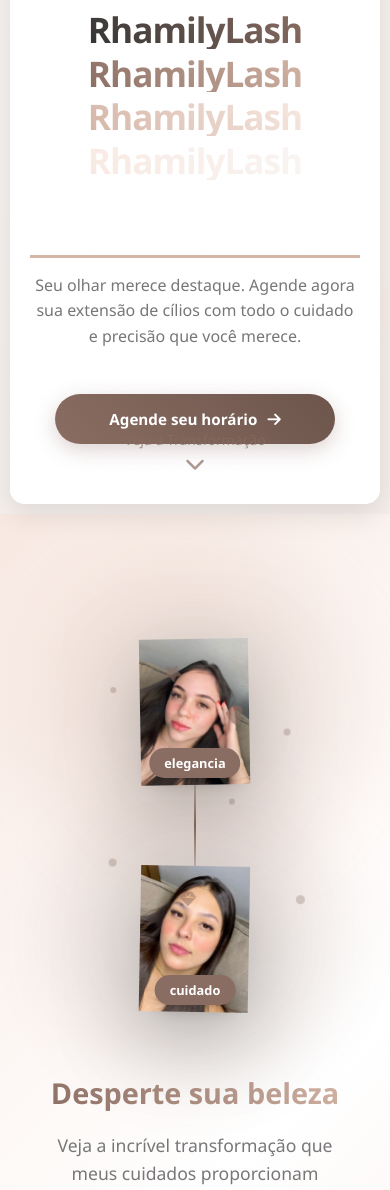
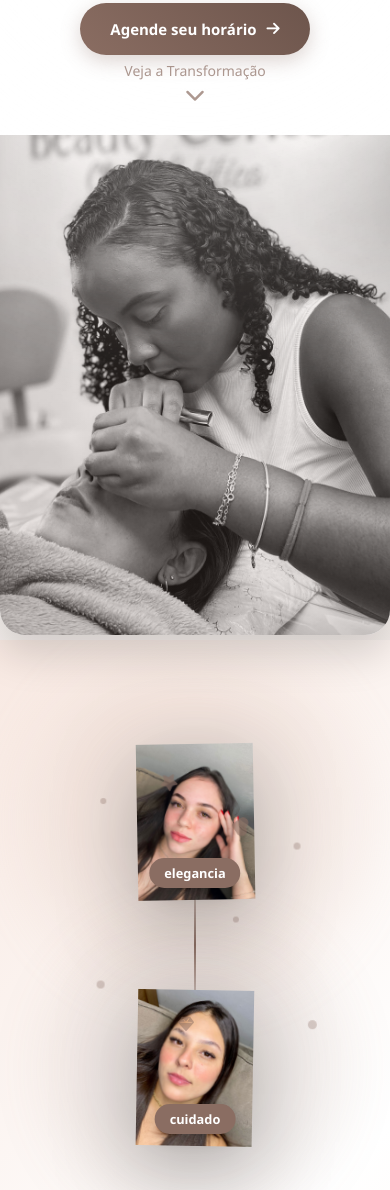
Before and after one commit to codigo-collab/RhamilyLash, a plain HTML site: page index.html in a window 390 px wide. Shown: the part 410-1600 px from the top of the page. Drawn offline with Linux system fonts and the light colour scheme.

Commit message:
Update style.css

```diff
--- a/style.css
+++ b/style.css
@@ -881,79 +881,61 @@ body {
     }
 }
 
-/* ===== NOVOS AJUSTES MOBILE - MÉTODO ALTERNATIVO ===== */
+/* ===== AJUSTES APENAS PARA A SEGUNDA PÁGINA NO MOBILE ===== */
 
 /* Para telas menores que 1100px (Tablet e Mobile) */
 @media (max-width: 1100px) {
+    /* PRIMEIRA PÁGINA VOLTA AO NORMAL */
     .container {
-        flex-direction: column-reverse; /* INVERTE A ORDEM - imagem primeiro */
+        flex-direction: column;
         min-height: auto;
-        margin: 20px;
     }
 
     .content {
         flex: none;
         width: 100%;
-        padding: 40px 30px;
-        text-align: center;
+        padding: 50px 40px;
     }
 
     .image-container {
         flex: none;
         width: 100%;
-        height: 60vh; /* Imagem MUITO maior no mobile */
-        min-height: 400px;
+        height: 400px;
     }
 
     .logo-line {
-        font-size: 3.5rem;
+        font-size: 50px;
     }
 
     .btn-container {
         justify-content: center;
-        margin-top: 30px;
-    }
-
-    .btn {
-        width: 90%;
-        max-width: 350px;
-        padding: 18px 40px;
-        font-size: 1.1rem;
     }
 
     .description {
         max-width: 100%;
-        margin: 25px auto;
-        text-align: center;
-        padding-left: 0;
-        border-left: none;
-        border-top: 3px solid var(--accent);
-        padding-top: 15px;
     }
 
-    /* Ajustes para a segunda página */
+    /* SEGUNDA PÁGINA - AJUSTES MOBILE */
     .showcase-container {
         grid-template-columns: 1fr;
-        gap: 40px;
-        padding: 20px;
+        gap: 50px;
     }
 
     .showcase-content {
         padding-right: 0;
         text-align: center;
-        order: 2; /* Conteúdo fica depois das imagens */
+        order: 2; /* Conteúdo fica DEPOIS das imagens */
     }
 
     .showcase-header h2 {
-        font-size: 2.5rem;
+        font-size: 2.8rem;
     }
 
     .dual-images-container {
-        height: 70vh; /* Container MUITO maior */
-        min-height: 500px;
+        height: 600px; /* Container MAIOR no mobile */
         flex-direction: column;
-        gap: 40px;
-        order: 1; /* Imagens ficam primeiro */
+        gap: 30px;
+        order: 1; /* Imagens ficam PRIMEIRO */
     }
 
     .image-wrapper {
@@ -972,7 +954,7 @@ body {
     }
 
     .connection-line {
-        width: 120px;
+        width: 150px;
         transform: rotate(90deg);
     }
 
@@ -980,42 +962,41 @@ body {
         grid-template-columns: 1fr;
         gap: 20px;
     }
+
+    .btn-secondary {
+        width: 100%;
+        max-width: 350px;
+        margin: 0 auto;
+        display: block;
+    }
 }
 
 /* Para telas menores que 768px (Mobile) */
 @media (max-width: 768px) {
-    .container {
-        margin: 15px;
-        border-radius: 20px;
+    .content {
+        padding: 40px 30px;
     }
 
-    .content {
-        padding: 35px 25px;
+    .logo-line {
+        font-size: 40px;
     }
 
     .image-container {
-        height: 50vh;
-        min-height: 350px;
-    }
-
-    .logo-line {
-        font-size: 2.8rem;
+        height: 350px;
     }
 
     .btn {
-        width: 100%;
-        max-width: 320px;
-        padding: 16px 35px;
-        font-size: 1rem;
+        padding: 18px 35px;
+        font-size: 16px;
     }
 
     .description {
-        font-size: 1rem;
-        margin: 20px 0;
+        font-size: 16px;
     }
 
+    /* SEGUNDA PÁGINA - AJUSTES MOBILE */
     .showcase-header h2 {
-        font-size: 2rem;
+        font-size: 2.2rem;
     }
 
     .showcase-header p {
@@ -1023,9 +1004,7 @@ body {
     }
 
     .dual-images-container {
-        height: 60vh;
-        min-height: 400px;
-        gap: 30px;
+        height: 500px; /* Ajuste proporcional */
     }
 
     .image-wrapper {
@@ -1033,59 +1012,47 @@ body {
     }
 
     .stat-item {
-        padding: 20px 15px;
+        padding: 20px;
     }
 
     .stat-number {
-        font-size: 1.8rem;
+        font-size: 2rem;
     }
 
-    .social-icons {
-        justify-content: center;
-        margin-top: 30px;
+    .btn-secondary {
+        width: 100%;
+        max-width: 320px;
+        padding: 16px 35px;
     }
 }
 
 /* Para telas menores que 480px (Mobile pequeno) */
 @media (max-width: 480px) {
-    .container {
-        margin: 10px;
-        border-radius: 15px;
-    }
-
-    .content {
-        padding: 30px 20px;
+    .logo-line {
+        font-size: 32px;
     }
 
     .image-container {
-        height: 45vh;
-        min-height: 300px;
-    }
-
-    .logo-line {
-        font-size: 2.2rem;
+        height: 280px;
     }
 
     .btn {
-        padding: 15px 30px;
-        font-size: 0.95rem;
-        max-width: 280px;
+        padding: 16px 30px;
+        font-size: 15px;
     }
 
+    /* SEGUNDA PÁGINA - AJUSTES MOBILE */
     .showcase-header h2 {
         font-size: 1.8rem;
     }
 
     .dual-images-container {
-        height: 50vh;
-        min-height: 350px;
-        gap: 25px;
+        height: 450px; /* Altura generosa para as duas imagens */
     }
 
     .image-label {
         font-size: 0.8rem;
         padding: 6px 15px;
-        bottom: 15px;
     }
 
     .sparkle-center {
@@ -1096,8 +1063,10 @@ body {
         font-size: 1rem;
     }
 
-    .btn-container {
-        margin-top: 25px;
+    .btn-secondary {
+        padding: 15px 30px;
+        font-size: 15px;
+        max-width: 280px;
     }
 
     .comparison-stats {
@@ -1116,25 +1085,3 @@ body {
         font-size: 1rem;
     }
 }
-
-/* Ajuste extra para telas muito pequenas */
-@media (max-width: 360px) {
-    .logo-line {
-        font-size: 1.8rem;
-    }
-
-    .image-container {
-        height: 40vh;
-        min-height: 250px;
-    }
-
-    .dual-images-container {
-        height: 45vh;
-        min-height: 300px;
-    }
-
-    .btn {
-        padding: 14px 25px;
-        font-size: 0.9rem;
-    }
-}
```
